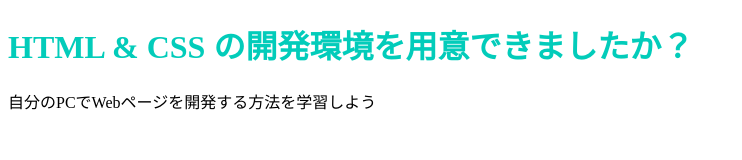
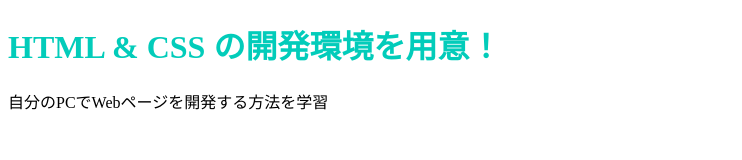
Before and after one commit to akilla-mbc/rana, a plain HTML site: page index.html in a window 1280 px wide. Shown: the whole page, without its empty margins (0-742 px from the left). Drawn offline with Linux system fonts and the light colour scheme.

Commit message:
Update index.html

```diff
--- a/index.html
+++ b/index.html
@@ -6,7 +6,7 @@
     <title>Progate</title>
   </head>
   <body>
-    <h1 class="title">HTML & CSS の開発環境を用意できましたか？</h1>
-    <p>自分のPCでWebページを開発する方法を学習しよう</p>
+    <h1 class="title">HTML & CSS の開発環境を用意！</h1>
+    <p>自分のPCでWebページを開発する方法を学習</p>
   </body>
 </html>
```
